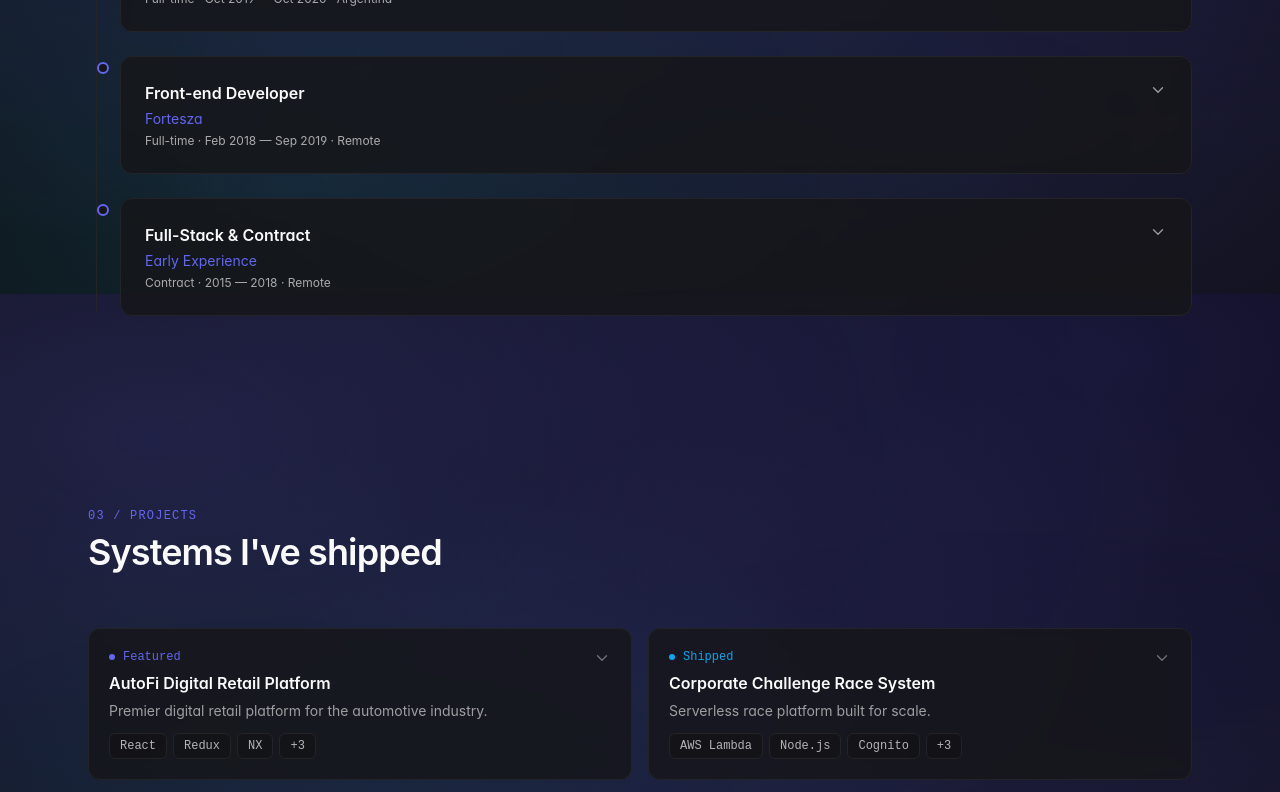
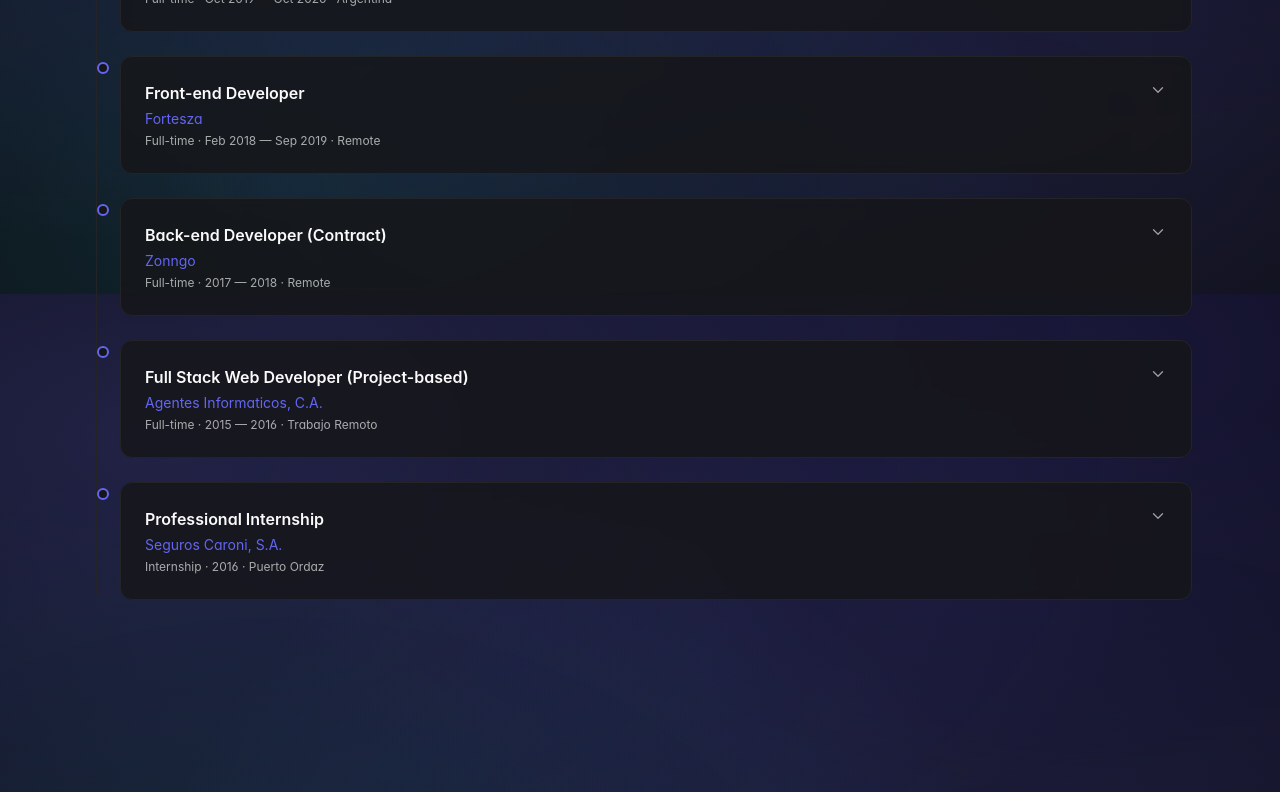
Before and after one commit to danielnswz/danielnswz.github.io, a React (Vite) app: page / in a window 1280 px wide. Shown: the part 2106-2898 px from the top of the page. Built offline with nearby package versions, Linux system fonts and the light colour scheme.

Commit message:
feat(cv): add CV generation script and update experience details

```diff
--- a/package.json
+++ b/package.json
@@ -8,6 +8,7 @@
     "dev": "vite",
     "build": "tsc -b && vite build",
     "build:dev": "vite build --mode development",
+    "build:cv": "set -e; ROOT_DIR=$(dirname \"$npm_package_json\"); TMP_DIR=$(mktemp -d); pdflatex -interaction=nonstopmode -halt-on-error -output-directory=\"$TMP_DIR\" \"$ROOT_DIR/src/data/CV-Daniel-Klie.tex\" >/dev/null; cp \"$TMP_DIR/CV-Daniel-Klie.pdf\" \"$ROOT_DIR/public/CV-Daniel-Klie.pdf\"; rm -rf \"$TMP_DIR\"",
     "preview": "vite preview",
     "typecheck": "tsc --noEmit"
   },
--- a/src/data/content.ts
+++ b/src/data/content.ts
@@ -225,18 +225,50 @@
     tags: ["Angular 6+", "Flex-Layout", "Reactive Forms", "Metrics & Charts"],
   },
   {
-    role: "Full-Stack & Contract",
-    company: "Early Experience",
-    companyHandle: "early",
-    type: "Contract",
-    period: "2015 — 2018",
+    role: "Back-end Developer (Contract)",
+    company: "Zonngo",
+    companyHandle: "zonngo",
+    type: "Full-time",
+    period: "2017 — 2018",
     location: "Remote",
     bullets: [
-      "Zonngo (Back-end Developer): designed and delivered a secure Node.js backend, REST APIs, and OAuth server components for a retail price monitoring platform.",
-      "Seguros Caroní & Agentes Informáticos (Full Stack / Intern): engineered health insurance management databases and dynamic inventory web software using PHP Laravel and AngularJS.",
-      "Built foundations across REST, OAuth (client & server), and full-stack delivery.",
+      "Designed and delivered a secure Node.js backend, REST APIs, and OAuth server components for a retail price monitoring platform.",
+      "Built foundations across REST and OAuth server design.",
     ],
-    tags: ["Node.js", "PHP Laravel", "AngularJS", "REST", "OAuth"],
+    tags: ["Node.js", "MongoDB", "Mongoose ODM", "MySQL", "REST", "OAuth"],
+  },
+  {
+    role: "Full Stack Web Developer (Project-based)",
+    company: "Agentes Informaticos, C.A.",
+    companyHandle: "agentes",
+    type: "Full-time",
+    period: "2015 — 2016",
+    location: "Trabajo Remoto",
+    bullets: [
+      "Engineered dynamic inventory web software applications using PHP Laravel and AngularJS.",
+      "Built and maintained backend and frontend features across the stack.",
+    ],
+    tags: [
+      "JavaScript",
+      "PHP",
+      "Laravel",
+      "AngularJS",
+      "MySQL",
+      "Eloquent ORM",
+    ],
+  },
+  {
+    role: "Professional Internship",
+    company: "Seguros Caroni, S.A.",
+    companyHandle: "caroni",
+    type: "Internship",
+    period: "2016",
+    location: "Puerto Ordaz",
+    bullets: [
+      "Engineered health insurance management databases and supporting internal software workflows.",
+      "Collaborated on data modeling and implementation for business-critical insurance operations.",
+    ],
+    tags: ["MySQL", "Database Design", "SQL", "Internal Tools"],
   },
 ];
 
```
Also changed, not shown: 1 other file (tests, documents, lock files or other folders).
